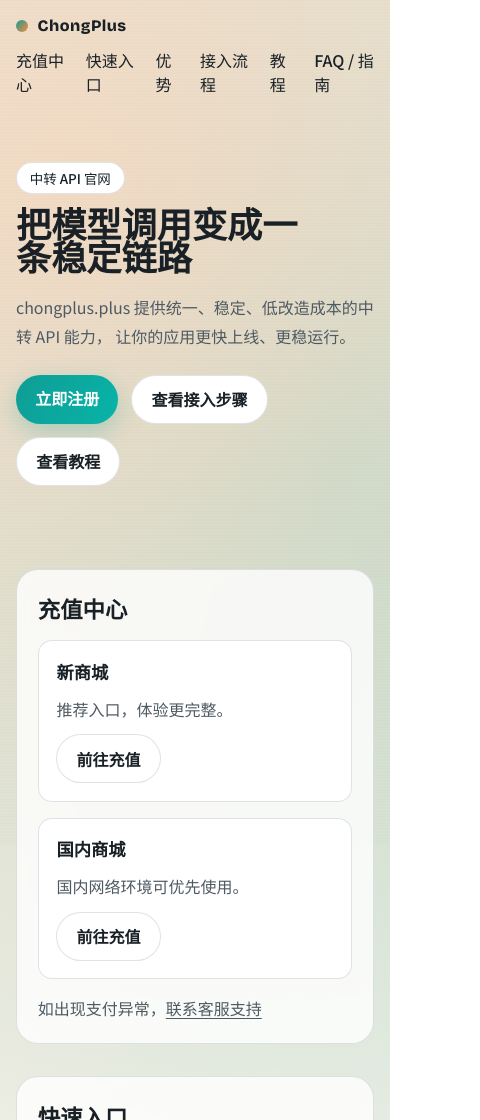
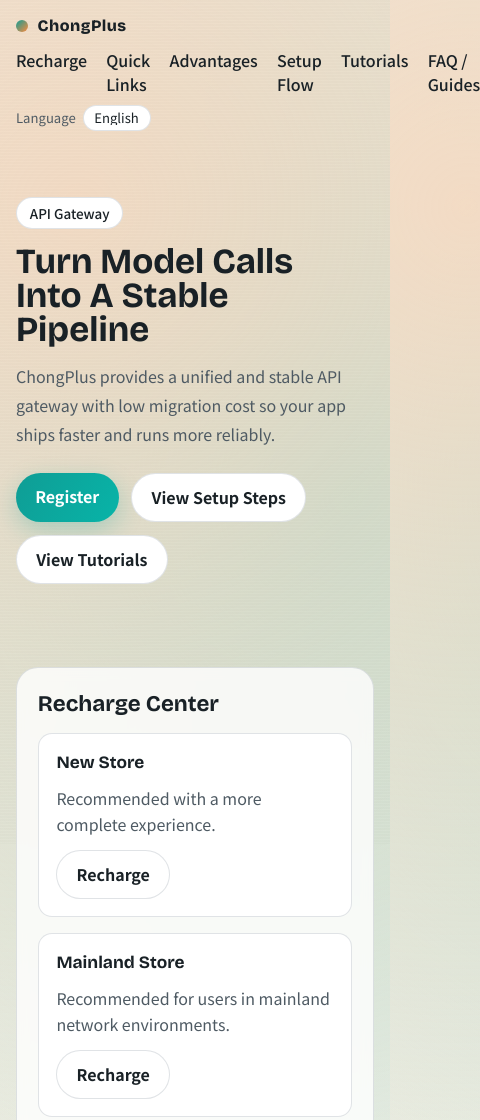
Before and after one commit to Rodert/chongplusplus, a website built with Vite: page index.html in a window 390 px wide. Shown: the top 1120 px of the page, 480 px wide, since content can reach past the window. Built offline with nearby package versions, Linux system fonts and the light colour scheme.

Commit message:
Add low-coupling i18n layer with EN/JA/KO support

```diff
--- /dev/null
+++ b/src/i18n/index.js
@@ -0,0 +1,376 @@
+const DEFAULT_LANG = "zh";
+const SUPPORTED_LANGS = ["zh", "en", "ja", "ko"];
+const STORAGE_KEY = "chongplus.lang";
+
+const messages = {
+  en: {
+    common: {
+      language: "Language",
+      support: "Support",
+      contactSupport: "Contact Support"
+    },
+    nav: {
+      recharge: "Recharge",
+      links: "Quick Links",
+      advantage: "Advantages",
+      steps: "Setup Flow",
+      tutorials: "Tutorials",
+      faq: "FAQ / Guides"
+    },
+    home: {
+      badge: "API Gateway",
+      title: "Turn Model Calls Into A Stable Pipeline",
+      subtitle:
+        "ChongPlus provides a unified and stable API gateway with low migration cost so your app ships faster and runs more reliably.",
+      ctaRegister: "Register",
+      ctaSteps: "View Setup Steps",
+      ctaTutorials: "View Tutorials",
+      sectionRecharge: "Recharge Center",
+      sectionLinks: "Quick Links",
+      sectionAdvantage: "Why ChongPlus",
+      sectionSteps: "4-Step Setup",
+      sectionFaq: "FAQ / Guides",
+      rechargeSupportPrefix: "If payment fails, ",
+      faqSupportPrefix: "If payment/redeem/network issues occur, ",
+      highlights: {
+        unified: {
+          title: "Unified Entry",
+          desc: "Use one Base URL for multiple model providers and reduce SDK/config branching."
+        },
+        reliable: {
+          title: "High Availability",
+          desc: "Supports streaming, retries, and intelligent fallback to keep requests stable."
+        },
+        observability: {
+          title: "Observability & Billing",
+          desc: "Track request volume, success rate, latency, and usage for better cost control."
+        }
+      },
+      steps: {
+        1: "Register an account and complete basic setup",
+        2: "Point your client Base URL to https://api.chongplus.plus/",
+        3: "Send requests with your existing API structure",
+        4: "Monitor metrics and usage in the console"
+      },
+      recharge: {
+        new: { title: "New Store", desc: "Recommended with a more complete experience.", cta: "Recharge" },
+        cn: { title: "Mainland Store", desc: "Recommended for users in mainland network environments.", cta: "Recharge" }
+      },
+      quick: {
+        register: { title: "Register", desc: "New users should create an account first.", cta: "Register" },
+        tutorials: {
+          title: "Codex / Claude Code Tutorials",
+          desc: "Two tutorials on a dedicated page with step-by-step setup.",
+          cta: "View Tutorials"
+        },
+        keys: { title: "Create Key", desc: "Create an API Key after login.", cta: "Create Key" },
+        redeem: { title: "Redeem", desc: "Redeem your code here.", cta: "Redeem" },
+        support: { title: "Support", desc: "Contact support if you hit issues.", cta: "View" }
+      },
+      faq: {
+        q1: "Do I need major code changes?",
+        a1: "Usually no. In most cases, replacing Base URL and API Key is enough.",
+        q2: "Does it support streaming output?",
+        a2: "Yes. You can consume streaming responses with your existing logic.",
+        q3: "How can I start quickly?",
+        a3: "Visit chongplus.plus and create an API key to begin."
+      }
+    },
+    tutorialsPage: {
+      badge: "Tutorials",
+      title: "Codex / Claude Code Quick Start",
+      subtitle:
+        "Both tutorials are maintained on this page. Follow the steps to complete installation and configuration.",
+      ctaBackSteps: "Back To Setup Flow",
+      navCodex: "Codex Tutorial",
+      navClaude: "Claude Code",
+      backHome: "Back to home",
+      sections: {
+        codex: {
+          title: "Using Codex",
+          intro:
+            "Follow the steps below to finish installation and setup. Contact support if download/payment/redeem fails."
+        },
+        claude: {
+          title: "Using Claude Code",
+          intro: "A quick install and setup path for Claude Code. Contact support if network or download fails."
+        }
+      }
+    }
+  },
+  ja: {
+    common: {
+      language: "言語",
+      support: "サポート",
+      contactSupport: "サポートへ連絡"
+    },
+    nav: {
+      recharge: "チャージ",
+      links: "クイックリンク",
+      advantage: "強み",
+      steps: "導入手順",
+      tutorials: "チュートリアル",
+      faq: "FAQ / ガイド"
+    },
+    home: {
+      badge: "API 中継サイト",
+      title: "モデル呼び出しを安定した経路に",
+      subtitle:
+        "ChongPlus は、低い改修コストで使える統一 API 中継を提供し、より速く安全に運用できます。",
+      ctaRegister: "今すぐ登録",
+      ctaSteps: "導入手順を見る",
+      ctaTutorials: "チュートリアルを見る",
+      sectionRecharge: "チャージセンター",
+      sectionLinks: "クイックリンク",
+      sectionAdvantage: "ChongPlus を選ぶ理由",
+      sectionSteps: "4 ステップで導入",
+      sectionFaq: "FAQ / ガイド",
+      rechargeSupportPrefix: "決済で問題が発生した場合は、",
+      faqSupportPrefix: "決済・交換・ネットワークの問題がある場合は、",
+      highlights: {
+        unified: {
+          title: "統一エントリー",
+          desc: "1 つの Base URL で複数プロバイダーに接続し、SDK/設定の分岐を減らします。"
+        },
+        reliable: {
+          title: "高可用な中継",
+          desc: "ストリーミング、再試行、フェイルバックに対応し、安定した呼び出しを維持します。"
+        },
+        observability: {
+          title: "可観測性と課金",
+          desc: "リクエスト数、成功率、遅延、消費量を可視化し、コスト管理を改善します。"
+        }
+      },
+      steps: {
+        1: "アカウント登録と基本設定を完了する",
+        2: "クライアントの Base URL を https://api.chongplus.plus/ に設定する",
+        3: "既存のリクエスト形式で呼び出しを開始する",
+        4: "コンソールで監視と利用量を確認する"
+      },
+      recharge: {
+        new: { title: "新ストア", desc: "推奨入口。より完全な体験。", cta: "チャージへ" },
+        cn: { title: "国内ストア", desc: "中国本土ネットワーク向けの優先入口。", cta: "チャージへ" }
+      },
+      quick: {
+        register: { title: "アカウント登録", desc: "まず登録を完了してから次の手順へ。", cta: "登録へ" },
+        tutorials: {
+          title: "Codex / Claude Code チュートリアル",
+          desc: "2 つのチュートリアルを 1 ページに集約し、手順で進められます。",
+          cta: "チュートリアルを見る"
+        },
+        keys: { title: "Key 作成", desc: "ログイン後に API Key を作成します。", cta: "Key を作成" },
+        redeem: { title: "交換入口", desc: "交換コードをここで利用できます。", cta: "交換へ" },
+        support: { title: "サポート", desc: "問題があればここから連絡できます。", cta: "表示" }
+      },
+      faq: {
+        q1: "大きなコード変更は必要ですか？",
+        a1: "通常は不要です。多くの場合、Base URL と API Key の差し替えで対応できます。",
+        q2: "ストリーミング出力に対応していますか？",
+        a2: "対応しています。既存のストリーミング処理をそのまま利用できます。",
+        q3: "試用はどう始めればいいですか？",
+        a3: "chongplus.plus にアクセスし、API Key を作成して開始してください。"
+      }
+    },
+    tutorialsPage: {
+      badge: "チュートリアル",
+      title: "Codex / Claude Code クイックスタート",
+      subtitle:
+        "このページで 2 つのチュートリアルを管理しています。手順通りに進めれば利用を開始できます。",
+      ctaBackSteps: "導入手順へ戻る",
+      navCodex: "Codex チュートリアル",
+      navClaude: "Claude Code",
+      backHome: "ホームへ戻る",
+      sections: {
+        codex: {
+          title: "Codex の使い方",
+          intro: "以下の手順でインストールと設定を完了できます。ダウンロードや決済の問題時はサポートへ。"
+        },
+        claude: {
+          title: "Claude Code の使い方",
+          intro: "Claude Code を素早く導入するための手順です。ダウンロードやネットワーク問題時はサポートへ。"
+        }
+      }
+    }
+  },
+  ko: {
+    common: {
+      language: "언어",
+      support: "지원",
+      contactSupport: "고객 지원 문의"
+    },
+    nav: {
+      recharge: "충전",
+      links: "빠른 링크",
+      advantage: "장점",
+      steps: "연동 절차",
+      tutorials: "튜토리얼",
+      faq: "FAQ / 가이드"
+    },
+    home: {
+      badge: "API 중계 사이트",
+      title: "모델 호출을 안정적인 경로로",
+      subtitle:
+        "ChongPlus는 낮은 전환 비용으로 통합 API 중계 기능을 제공하여 더 빠르고 안정적으로 서비스할 수 있게 합니다.",
+      ctaRegister: "지금 가입",
+      ctaSteps: "연동 절차 보기",
+      ctaTutorials: "튜토리얼 보기",
+      sectionRecharge: "충전 센터",
+      sectionLinks: "빠른 링크",
+      sectionAdvantage: "ChongPlus를 선택하는 이유",
+      sectionSteps: "4단계 연동",
+      sectionFaq: "FAQ / 가이드",
+      rechargeSupportPrefix: "결제 오류가 발생하면 ",
+      faqSupportPrefix: "결제/교환/네트워크 문제가 있으면 ",
+      highlights: {
+        unified: {
+          title: "통합 진입점",
+          desc: "하나의 Base URL로 여러 모델 공급자를 연결해 SDK/설정 분기를 줄입니다."
+        },
+        reliable: {
+          title: "고가용성 중계",
+          desc: "스트리밍, 재시도, 지능형 페일백으로 요청 안정성을 보장합니다."
+        },
+        observability: {
+          title: "관측성과 과금",
+          desc: "요청량, 성공률, 지연, 사용량을 확인해 비용 관리를 쉽게 합니다."
+        }
+      },
+      steps: {
+        1: "계정을 등록하고 기본 설정을 완료합니다",
+        2: "클라이언트 Base URL을 https://api.chongplus.plus/ 로 설정합니다",
+        3: "기존 요청 구조로 호출을 시작합니다",
+        4: "콘솔에서 모니터링과 사용량을 확인합니다"
+      },
+      recharge: {
+        new: { title: "신규 스토어", desc: "권장 경로로 더 완성된 경험을 제공합니다.", cta: "충전하기" },
+        cn: { title: "국내 스토어", desc: "중국 내 네트워크 환경에서 우선 사용 가능합니다.", cta: "충전하기" }
+      },
+      quick: {
+        register: { title: "계정 등록", desc: "신규 사용자는 먼저 등록을 완료하세요.", cta: "등록하기" },
+        tutorials: {
+          title: "Codex / Claude Code 튜토리얼",
+          desc: "두 튜토리얼을 한 페이지에서 단계별로 확인할 수 있습니다.",
+          cta: "튜토리얼 보기"
+        },
+        keys: { title: "Key 생성", desc: "로그인 후 API Key를 생성하세요.", cta: "Key 생성" },
+        redeem: { title: "교환 입구", desc: "교환 코드를 여기서 사용할 수 있습니다.", cta: "교환하기" },
+        support: { title: "지원", desc: "문제가 생기면 여기서 지원을 받을 수 있습니다.", cta: "보기" }
+      },
+      faq: {
+        q1: "코드를 많이 수정해야 하나요?",
+        a1: "보통은 아닙니다. 대부분 Base URL과 API Key 교체만으로 연동할 수 있습니다.",
+        q2: "스트리밍 출력도 지원하나요?",
+        a2: "지원합니다. 기존 스트리밍 처리 방식 그대로 사용할 수 있습니다.",
+        q3: "어떻게 빠르게 시작하나요?",
+        a3: "chongplus.plus에 접속해 API Key를 생성하면 바로 시작할 수 있습니다."
+      }
+    },
+    tutorialsPage: {
+      badge: "튜토리얼",
+      title: "Codex / Claude Code 빠른 시작",
+      subtitle:
+        "두 튜토리얼을 이 페이지에서 함께 관리합니다. 순서대로 설치와 설정을 완료하면 바로 시작할 수 있습니다.",
+      ctaBackSteps: "연동 절차로 돌아가기",
+      navCodex: "Codex 튜토리얼",
+      navClaude: "Claude Code",
+      backHome: "홈으로 돌아가기",
+      sections: {
+        codex: {
+          title: "Codex 사용 가이드",
+          intro: "아래 단계에 따라 설치와 설정을 완료하세요. 다운로드/결제/교환 문제가 있으면 지원에 문의하세요."
+        },
+        claude: {
+          title: "Claude Code 사용 가이드",
+          intro: "Claude Code를 빠르게 설치/설정하는 절차입니다. 다운로드나 네트워크 문제가 있으면 지원에 문의하세요."
+        }
+      }
+    }
+  }
+};
+
+export const LANGUAGE_OPTIONS = [
+  { code: "zh", label: "中文" },
+  { code: "en", label: "English" },
+  { code: "ja", label: "日本語" },
+  { code: "ko", label: "한국어" }
+];
+
+function normalizeLang(raw) {
+  if (!raw) return DEFAULT_LANG;
+  const lower = String(raw).toLowerCase();
+  if (lower.startsWith("zh")) return "zh";
+  if (lower.startsWith("en")) return "en";
+  if (lower.startsWith("ja")) return "ja";
+  if (lower.startsWith("ko")) return "ko";
+  return DEFAULT_LANG;
+}
+
+function pickSupported(raw) {
+  const normalized = normalizeLang(raw);
+  return SUPPORTED_LANGS.includes(normalized) ? normalized : DEFAULT_LANG;
+}
+
+function readStoredLang() {
+  try {
+    return localStorage.getItem(STORAGE_KEY);
+  } catch {
+    return null;
+  }
+}
+
+function writeStoredLang(lang) {
+  try {
+    localStorage.setItem(STORAGE_KEY, lang);
+  } catch {
+    // Ignore storage failures and keep URL-based behavior.
+  }
+}
+
+export function getCurrentLang() {
+  const url = new URL(window.location.href);
+  const queryLang = url.searchParams.get("lang");
+  if (queryLang) return pickSupported(queryLang);
+
+  const stored = readStoredLang();
+  if (stored) return pickSupported(stored);
+
+  return pickSupported(navigator.language);
+}
+
+let currentLang = getCurrentLang();
+
+export function setLang(lang, options = {}) {
+  const nextLang = pickSupported(lang);
+  currentLang = nextLang;
+  writeStoredLang(nextLang);
+
+  const { reload = false } = options;
+  const nextUrl = new URL(window.location.href);
+  if (nextLang === DEFAULT_LANG) {
+    nextUrl.searchParams.delete("lang");
+  } else {
+    nextUrl.searchParams.set("lang", nextLang);
+  }
+
+  if (reload) {
+    window.location.href = nextUrl.toString();
+    return;
+  }
+  window.history.replaceState(null, "", nextUrl.toString());
+}
+
+function readMessage(obj, path) {
+  return path.split(".").reduce((acc, key) => (acc && acc[key] != null ? acc[key] : undefined), obj);
+}
+
+export function t(key, fallback = "") {
+  const dict = messages[currentLang] || {};
+  const value = readMessage(dict, key);
+  if (typeof value === "string") return value;
+  return fallback;
+}
+
+export function applyDocumentLang() {
+  currentLang = getCurrentLang();
+  document.documentElement.lang = currentLang;
+}
--- a/src/main.js
+++ b/src/main.js
@@ -1,10 +1,14 @@
 import "./style.css";
 import { supportModalMarkup, wireSupportModal } from "./supportModal.js";
+import { LANGUAGE_OPTIONS, applyDocumentLang, getCurrentLang, setLang, t } from "./i18n/index.js";
 
 const baseUrl = import.meta.env.BASE_URL || "/";
 const normalizedBaseUrl = baseUrl.endsWith("/") ? baseUrl : `${baseUrl}/`;
-const tutorialsHref = `${normalizedBaseUrl}tutorials.html`;
 const isExternalHref = (href) => /^https?:\/\//i.test(href);
+const currentLang = getCurrentLang();
+const tutorialsHref =
+  currentLang === "zh" ? `${normalizedBaseUrl}tutorials.html` : `${normalizedBaseUrl}tutorials.html?lang=${currentLang}`;
+applyDocumentLang();
 const resolveAssetUrl = (assetPath) => {
   if (!assetPath || /^(https?:)?\/\//i.test(assetPath) || assetPath.startsWith("data:")) {
     return assetPath;
@@ -15,86 +19,86 @@ const resolveAssetUrl = (assetPath) => {
 
 const highlights = [
   {
-    title: "统一入口",
-    desc: "一个 Base URL 对接多模型供应方，减少业务侧 SDK 和配置分叉。"
+    title: t("home.highlights.unified.title", "统一入口"),
+    desc: t("home.highlights.unified.desc", "一个 Base URL 对接多模型供应方，减少业务侧 SDK 和配置分叉。")
   },
   {
-    title: "高可用中转",
-    desc: "支持流式返回、失败重试与智能回退，保障核心请求稳定在线。"
+    title: t("home.highlights.reliable.title", "高可用中转"),
+    desc: t("home.highlights.reliable.desc", "支持流式返回、失败重试与智能回退，保障核心请求稳定在线。")
   },
   {
-    title: "可观测与计费",
-    desc: "清晰查看请求量、成功率、时延与消耗，方便团队做成本治理。"
+    title: t("home.highlights.observability.title", "可观测与计费"),
+    desc: t("home.highlights.observability.desc", "清晰查看请求量、成功率、时延与消耗，方便团队做成本治理。")
   }
 ];
 
 const steps = [
-  "先注册账号并完成基础设置",
-  "将你的客户端 Base URL 指向 https://api.chongplus.plus/",
-  "用现有请求结构发起调用",
-  "在控制台查看监控与用量"
+  t("home.steps.1", "先注册账号并完成基础设置"),
+  t("home.steps.2", "将你的客户端 Base URL 指向 https://api.chongplus.plus/"),
+  t("home.steps.3", "用现有请求结构发起调用"),
+  t("home.steps.4", "在控制台查看监控与用量")
 ];
 
 const rechargeLinks = [
   {
-    title: "新商城",
-    desc: "推荐入口，体验更完整。",
+    title: t("home.recharge.new.title", "新商城"),
+    desc: t("home.recharge.new.desc", "推荐入口，体验更完整。"),
     url: "https://shop.chongplus.plus/",
-    cta: "前往充值"
+    cta: t("home.recharge.new.cta", "前往充值")
   },
   {
-    title: "国内商城",
-    desc: "国内网络环境可优先使用。",
+    title: t("home.recharge.cn.title", "国内商城"),
+    desc: t("home.recharge.cn.desc", "国内网络环境可优先使用。"),
     url: "http://wx.wukongkt.vip:28088/",
-    cta: "前往充值"
+    cta: t("home.recharge.cn.cta", "前往充值")
   }
 ];
 
 const quickLinks = [
   {
-    title: "注册账号",
-    desc: "新用户先完成注册，再进入后续流程。",
+    title: t("home.quick.register.title", "注册账号"),
+    desc: t("home.quick.register.desc", "新用户先完成注册，再进入后续流程。"),
     url: "https://api.chongplus.plus/register",
-    cta: "前往注册"
+    cta: t("home.quick.register.cta", "前往注册")
   },
   {
-    title: "Codex / Claude Code 教程",
-    desc: "两套教程集中在独立页面，按步骤完成安装与配置。",
+    title: t("home.quick.tutorials.title", "Codex / Claude Code 教程"),
+    desc: t("home.quick.tutorials.desc", "两套教程集中在独立页面，按步骤完成安装与配置。"),
     url: tutorialsHref,
-    cta: "查看教程"
+    cta: t("home.quick.tutorials.cta", "查看教程")
   },
   {
-    title: "创建 Key",
-    desc: "登录后创建 API Key 用于调用接口。",
+    title: t("home.quick.keys.title", "创建 Key"),
+    desc: t("home.quick.keys.desc", "登录后创建 API Key 用于调用接口。"),
     url: "https://api.chongplus.plus/keys",
-    cta: "创建 Key"
+    cta: t("home.quick.keys.cta", "创建 Key")
   },
   {
-    title: "兑换入口",
-    desc: "已有兑换码可在这里完成兑换。",
+    title: t("home.quick.redeem.title", "兑换入口"),
+    desc: t("home.quick.redeem.desc", "已有兑换码可在这里完成兑换。"),
     url: "https://api.chongplus.plus/redeem",
-    cta: "前往兑换"
+    cta: t("home.quick.redeem.cta", "前往兑换")
   },
   {
-    title: "支持",
-    desc: "遇到问题可在这里联系支持。",
+    title: t("home.quick.support.title", "支持"),
+    desc: t("home.quick.support.desc", "遇到问题可在这里联系支持。"),
     action: "support",
-    cta: "查看"
+    cta: t("home.quick.support.cta", "查看")
   }
 ];
 
 const faqs = [
   {
-    q: "需要改很多代码吗？",
-    a: "通常不需要。大部分场景只要替换 Base URL 和 API Key，即可完成接入。"
+    q: t("home.faq.q1", "需要改很多代码吗？"),
+    a: t("home.faq.a1", "通常不需要。大部分场景只要替换 Base URL 和 API Key，即可完成接入。")
   },
   {
-    q: "是否支持流式输出？",
-    a: "支持。你可以按原有流式方式读取响应，不影响前端或服务端消费逻辑。"
+    q: t("home.faq.q2", "是否支持流式输出？"),
+    a: t("home.faq.a2", "支持。你可以按原有流式方式读取响应，不影响前端或服务端消费逻辑。")
   },
   {
-    q: "如何开始试用？",
-    a: "访问 chongplus.plus，创建密钥后即可开始调用。"
+    q: t("home.faq.q3", "如何开始试用？"),
+    a: t("home.faq.a3", "访问 chongplus.plus，创建密钥后即可开始调用。")
   }
 ];
 
@@ -132,6 +136,9 @@ const combinedFaqs = [
 ];
 
 const app = document.querySelector("#app");
+const langOptionsMarkup = LANGUAGE_OPTIONS.map(
+  (item) => `<option value="${item.code}" ${item.code === currentLang ? "selected" : ""}>${item.label}</option>`
+).join("");
 
 app.innerHTML = `
   <div class="noise"></div>
@@ -140,59 +147,64 @@ app.innerHTML = `
       <span class="brand-dot"></span>
       ChongPlus
     </a>
-    <nav class="nav">
-      <a href="#recharge">充值中心</a>
-      <a href="#links">快速入口</a>
-      <a href="#advantage">优势</a>
-      <a href="#steps">接入流程</a>
-      <a href="${tutorialsHref}">教程</a>
-      <a href="#faq">FAQ / 指南</a>
-    </nav>
+    <div class="header-tools">
+      <nav class="nav">
+        <a href="#recharge">${t("nav.recharge", "充值中心")}</a>
+        <a href="#links">${t("nav.links", "快速入口")}</a>
+        <a href="#advantage">${t("nav.advantage", "优势")}</a>
+        <a href="#steps">${t("nav.steps", "接入流程")}</a>
+        <a href="${tutorialsHref}">${t("nav.tutorials", "教程")}</a>
+        <a href="#faq">${t("nav.faq", "FAQ / 指南")}</a>
+      </nav>
+      <label class="lang-switch" aria-label="${t("common.language", "语言")}">
+        <span>${t("common.language", "语言")}</span>
+        <select data-action="lang-switch">${langOptionsMarkup}</select>
+      </label>
+    </div>
   </header>
 
   <main>
     <section class="hero reveal">
-      <p class="badge">中转 API 官网</p>
-      <h1>把模型调用变成一条稳定链路</h1>
+      <p class="badge">${t("home.badge", "中转 API 官网")}</p>
+      <h1>${t("home.title", "把模型调用变成一条稳定链路")}</h1>
       <p class="hero-text">
-        chongplus.plus 提供统一、稳定、低改造成本的中转 API 能力，
-        让你的应用更快上线、更稳运行。
+        ${t("home.subtitle", "chongplus.plus 提供统一、稳定、低改造成本的中转 API 能力，让你的应用更快上线、更稳运行。")}
       </p>
       <div class="hero-actions">
-        <a class="btn btn-primary" href="https://api.chongplus.plus/register" target="_blank" rel="noreferrer">立即注册</a>
-        <a class="btn btn-secondary" href="#steps">查看接入步骤</a>
-        <a class="btn btn-secondary" href="${tutorialsHref}">查看教程</a>
+        <a class="btn btn-primary" href="https://api.chongplus.plus/register" target="_blank" rel="noreferrer">${t("home.ctaRegister", "立即注册")}</a>
+        <a class="btn btn-secondary" href="#steps">${t("home.ctaSteps", "查看接入步骤")}</a>
+        <a class="btn btn-secondary" href="${tutorialsHref}">${t("home.ctaTutorials", "查看教程")}</a>
       </div>
     </section>
 
     <section id="recharge" class="section reveal">
-      <h2>充值中心</h2>
+      <h2>${t("home.sectionRecharge", "充值中心")}</h2>
       <div class="recharge-grid" id="recharge-links"></div>
       <p class="section-note">
-        如出现支付异常，<button class="inline-link" type="button" data-action="support">联系客服支持</button>
+        ${t("home.rechargeSupportPrefix", "如出现支付异常，")}<button class="inline-link" type="button" data-action="support">${t("common.contactSupport", "联系客服支持")}</button>
       </p>
     </section>
 
     <section id="links" class="section reveal">
-      <h2>快速入口</h2>
+      <h2>${t("home.sectionLinks", "快速入口")}</h2>
       <div class="quick-links" id="quick-links"></div>
     </section>
 
     <section id="advantage" class="section reveal">
-      <h2>为什么选择 ChongPlus</h2>
+      <h2>${t("home.sectionAdvantage", "为什么选择 ChongPlus")}</h2>
       <div class="grid" id="highlights"></div>
     </section>
 
     <section id="steps" class="section reveal">
-      <h2>4 步完成接入</h2>
+      <h2>${t("home.sectionSteps", "4 步完成接入")}</h2>
       <ol class="steps" id="steps-list"></ol>
     </section>
 
     <section id="faq" class="section reveal">
-      <h2>FAQ / 指南</h2>
+      <h2>${t("home.sectionFaq", "FAQ / 指南")}</h2>
       <div class="guide" id="faq-list"></div>
       <p class="section-note">
-        如遇到支付/兑换/网络异常，<button class="inline-link" type="button" data-action="support">联系客服支持</button>
+        ${t("home.faqSupportPrefix", "如遇到支付/兑换/网络异常，")}<button class="inline-link" type="button" data-action="support">${t("common.contactSupport", "联系客服支持")}</button>
       </p>
     </section>
   </main>
@@ -200,7 +212,7 @@ app.innerHTML = `
   <footer class="site-footer">
     <p>© ${new Date().getFullYear()} ChongPlus</p>
     <div class="footer-links">
-      <button class="footer-link" type="button" data-action="support">支持</button>
+      <button class="footer-link" type="button" data-action="support">${t("common.support", "支持")}</button>
       <a href="https://chongplus.plus/" target="_blank" rel="noreferrer">chongplus.plus</a>
     </div>
   </footer>
@@ -289,4 +301,10 @@ const observer = new IntersectionObserver(
 );
 
 document.querySelectorAll(".reveal").forEach((el) => observer.observe(el));
+const langSwitch = document.querySelector('[data-action="lang-switch"]');
+if (langSwitch) {
+  langSwitch.addEventListener("change", (event) => {
+    setLang(event.target.value, { reload: true });
+  });
+}
 wireSupportModal();
--- a/src/style.css
+++ b/src/style.css
@@ -81,10 +81,34 @@ main,
   gap: 1.2rem;
 }
 
+.header-tools {
+  display: inline-flex;
+  align-items: center;
+  gap: 0.9rem;
+}
+
 .nav a {
   color: var(--text);
   text-decoration: none;
   font-weight: 500;
+}
+
+.lang-switch {
+  display: inline-flex;
+  align-items: center;
+  gap: 0.45rem;
+  color: var(--muted);
+  font-size: 0.86rem;
+}
+
+.lang-switch select {
+  appearance: none;
+  border: 1px solid var(--line);
+  background: #fff;
+  border-radius: 999px;
+  padding: 0.3rem 0.65rem;
+  color: var(--text);
+  font: inherit;
 }
 
 .hero {
@@ -619,6 +643,17 @@ html.has-modal body {
     gap: 0.8rem;
   }
 
+  .header-tools {
+    width: 100%;
+    flex-direction: column;
+    align-items: flex-start;
+    gap: 0.55rem;
+  }
+
+  .lang-switch {
+    font-size: 0.82rem;
+  }
+
   .hero {
     padding-top: 2.3rem;
   }
```
Also changed, not shown: src/tutorials.js (+42 -23 lines).
